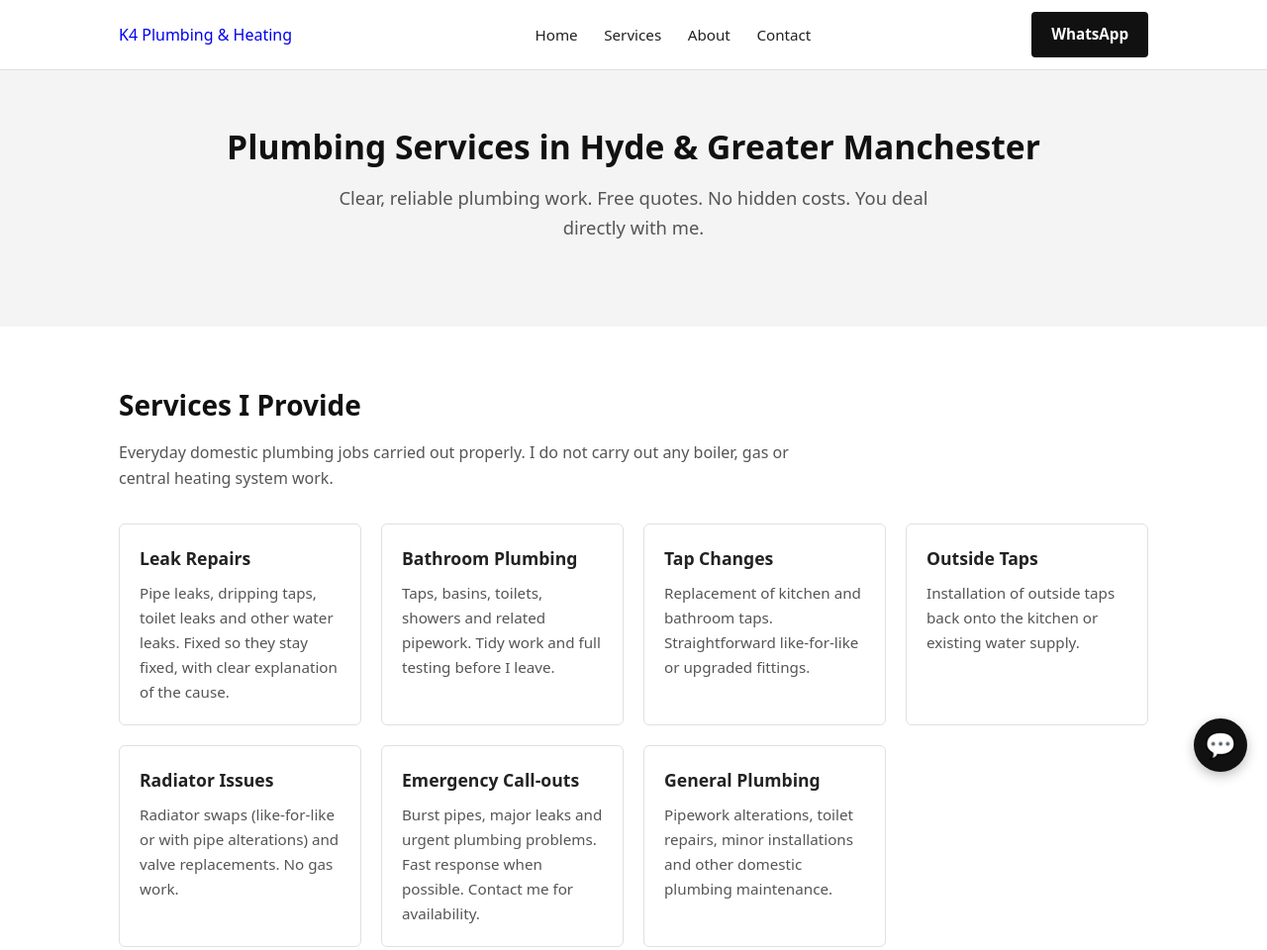
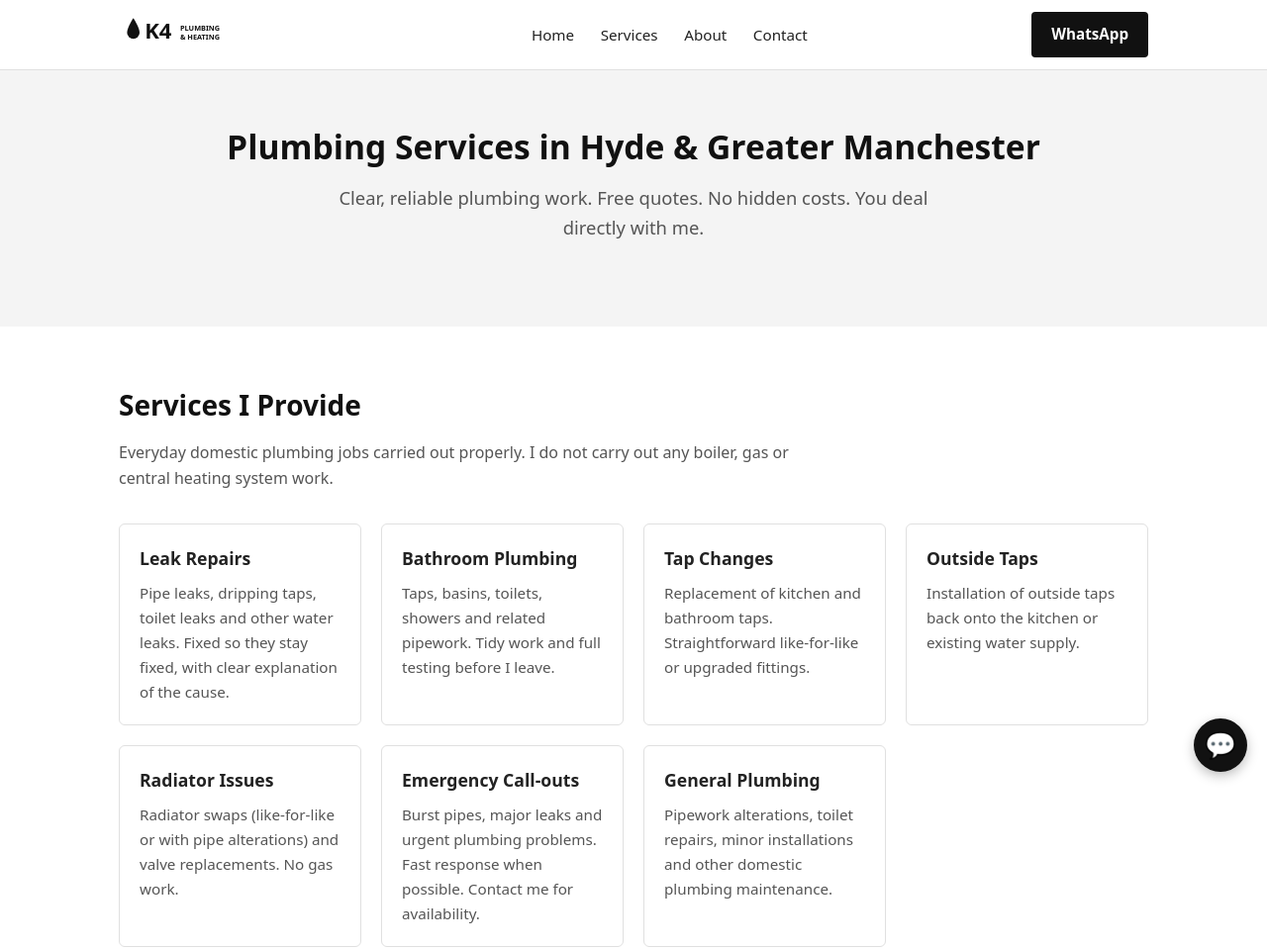
Before and after one commit to sz2fz66ygs-hue/k4-plumbing-heating, a plain HTML site: page services.html in a window 1280 px wide. Shown: the top 960 px of the page at 99% size. Drawn offline with Linux system fonts and the light colour scheme.

Commit message:
Add logo and remove green

```diff
--- a/services.html
+++ b/services.html
@@ -10,14 +10,21 @@
 <body>
 <header>
   <div class="container header-inner">
-    <a href="index.html" class="logo">K4 Plumbing & Heating</a>
+    <a href="index.html" class="logo">
+      <svg xmlns="http://www.w3.org/2000/svg" viewBox="0 0 320 80" height="42">
+        <path fill="#111" d="M28 8c0 0-12 18-12 28a12 12 0 0 0 24 0c0-10-12-28-12-28z"/>
+        <text x="50" y="48" font-family="system-ui,Arial,sans-serif" font-weight="800" font-size="42" fill="#111">K4</text>
+        <text x="118" y="32" font-family="system-ui,Arial,sans-serif" font-weight="600" font-size="14" fill="#111">PLUMBING</text>
+        <text x="118" y="50" font-family="system-ui,Arial,sans-serif" font-weight="600" font-size="14" fill="#111">& HEATING</text>
+      </svg>
+    </a>
     <nav>
       <a href="index.html">Home</a>
       <a href="services.html">Services</a>
       <a href="about.html">About</a>
       <a href="contact.html">Contact</a>
     </nav>
-    <a href="https://wa.me/447888142154?text=Hi%20Kai,%20I%20need%20a%20plumbing%20quote" class="btn btn-whatsapp">WhatsApp</a>
+    <a href="https://wa.me/447888142154?text=Hi%20Kai,%20I%20need%20a%20plumbing%20quote" class="btn">WhatsApp</a>
   </div>
 </header>
 
@@ -66,7 +73,7 @@
 
     <div style="margin-top: 2.5rem; text-align: center;">
       <p style="margin-bottom: 1rem;">Need a quote? WhatsApp is the quickest way.</p>
-      <a href="https://wa.me/447888142154?text=Hi%20Kai,%20I'd%20like%20a%20quote%20for%20plumbing%20work" class="btn btn-whatsapp">Get a Quote on WhatsApp</a>
+      <a href="https://wa.me/447888142154?text=Hi%20Kai,%20I'd%20like%20a%20quote%20for%20plumbing%20work" class="btn">Get a Quote on WhatsApp</a>
       <a href="contact.html" class="btn" style="margin-left:0.5rem;">Contact Details</a>
     </div>
   </div>
```
